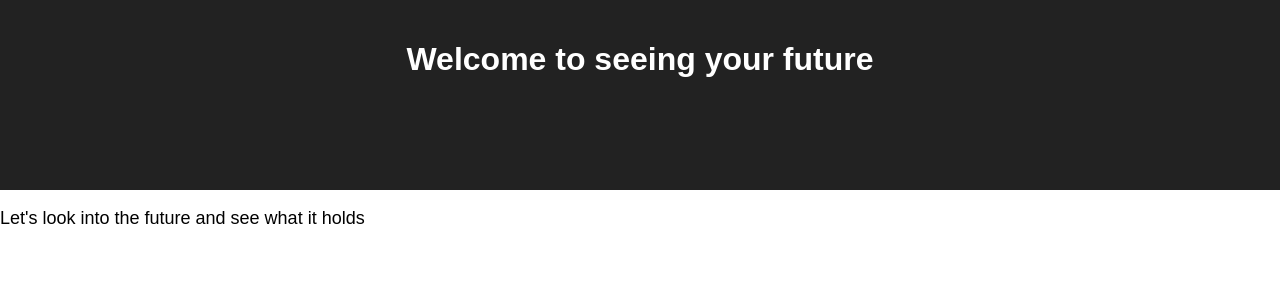
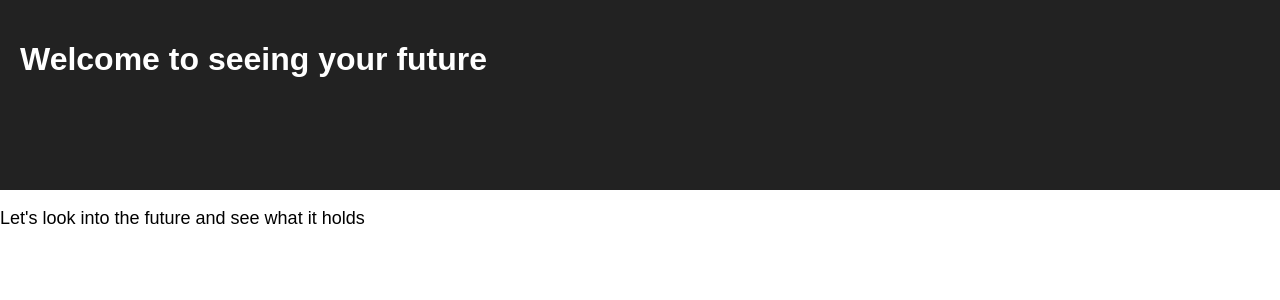
Before and after one commit to sarahdonofrio/digigirlz, a React (Create React App) app in the folder magic-eight-ball/: page / in a window 1280 px wide. Shown: the top 300 px of the page. Built offline with nearby package versions, Linux system fonts and the light colour scheme.

Commit message:
comment out the CSS

```diff
--- a/magic-eight-ball/src/App.css
+++ b/magic-eight-ball/src/App.css
@@ -20,9 +20,9 @@
   color: white;
 }
 
-.App-font {
+/*.App-font {
   text-align: center
-}
+}*/
 
 .App-title {
   font-size: 1.5em;
```
